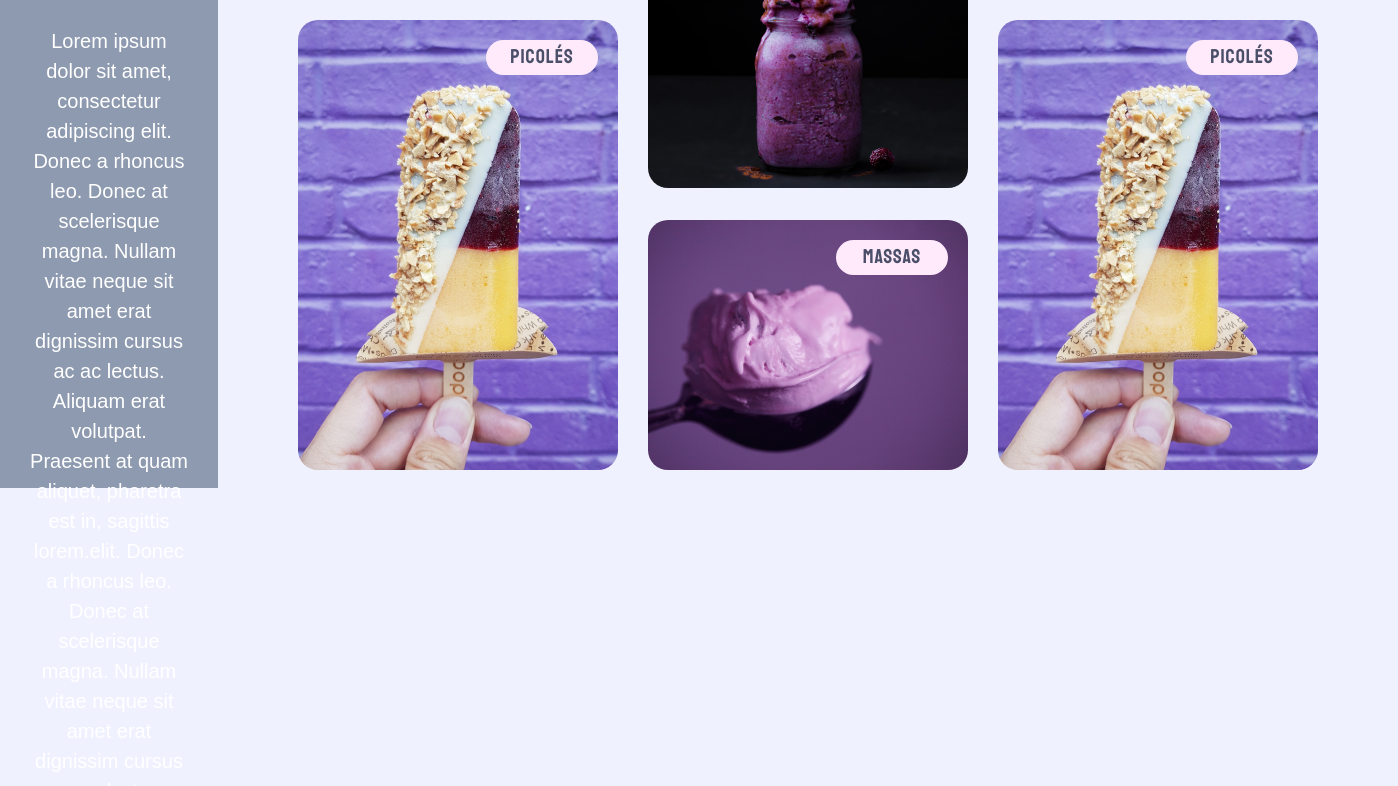
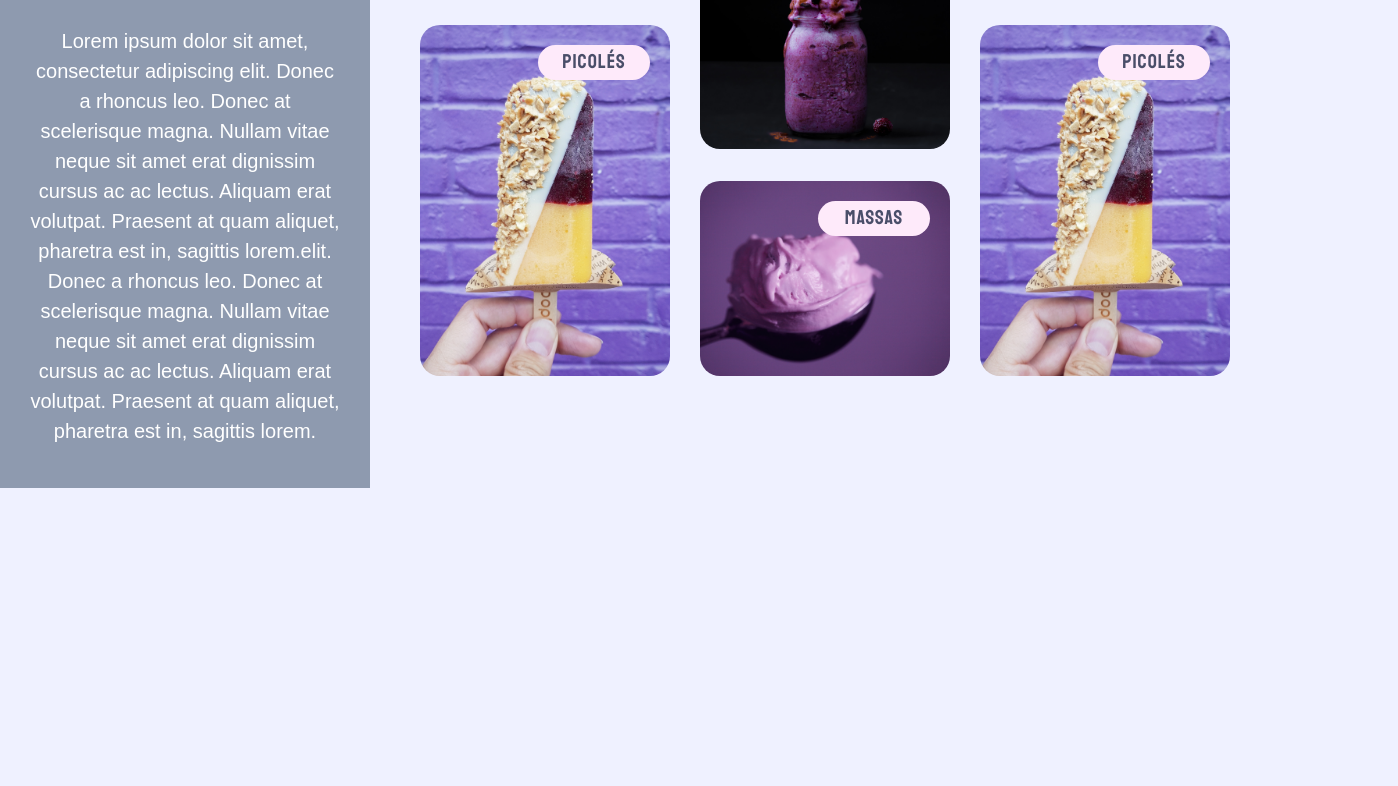
Before and after one commit to lucasfreittas/Mobile-First, a plain HTML site: page index.html in a window 1280 px wide. Shown: the part 312-1098 px from the top of the page, 1398 px wide, since content can reach past the window. After the commit the page ends 800 px from the top, so only its background shows below. Drawn offline with Linux system fonts and the light colour scheme; a web font is replaced by a local one.

Commit message:
Finalizining the desktop size css

```diff
--- a/style.css
+++ b/style.css
@@ -73,6 +73,7 @@ header h1{
 }
 
 .card img{
+    object-fit: cover;
     border-radius: 2rem;
     margin: auto;
     animation: down-up 600ms 200ms ease-in-out backwards;
@@ -154,6 +155,8 @@ header h1{
 body{
     display: flex;
 
+    align-items: center;
+
 }
 
 header{
@@ -166,7 +169,8 @@ header{
 }
 
 .page-container p {
-    display: none
+    display: none;
+
 }
 
 
@@ -186,17 +190,24 @@ header p{
 }
 
 .page-container{
-    width: 100vw;
+
     margin: auto;
-    padding: 5rem 8rem ;
+    padding: 0;
+
 }
 
 .card{
+    width: 25rem;
+}
+
+a img{
+    width: 25rem;
+    object-fit: cover;
 }
 
 .cards-container{
-    width: 100%;
     display: grid;
+    justify-content:center ;
     gap: 3rem;
     grid-template-columns: 1fr 1fr 1fr;
     grid-template-areas:
```
